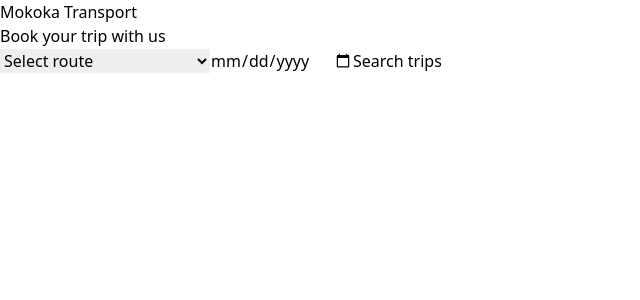
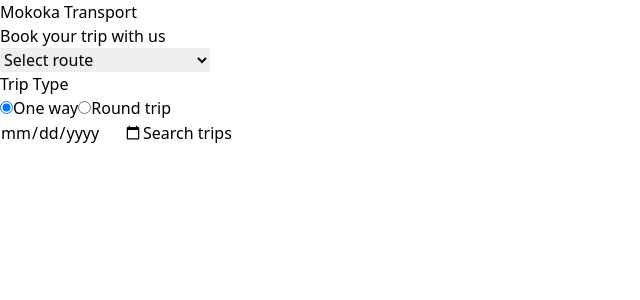
Before and after one commit to Gaone09/mokoka-transport-booking, a React app in the folder frontend/: page / in a window 1280 px wide. Shown: the top 300 px of the page, without its empty margins (0-640 px from the left). Built offline with nearby package versions, Linux system fonts and the light colour scheme; the HTML template or start-up script is replaced by a standard one.

Commit message:
Add one-way and round-trip selection with conditional return date

```diff
--- a/frontend/src/App.jsx
+++ b/frontend/src/App.jsx
@@ -2,11 +2,25 @@ import { useState } from "react";
 import { routes } from "./data/routes";
 
 function App() {
+  const [tripType, setTripType] = useState("one-way");
+  const [returnDate, setReturnDate] = useState("");
+
   const [selectedRoute, setSelectedRoute] = useState(null);
   const [pickup, setPickup] = useState("");
   const [dropoff, setDropoff] = useState("");
   const [date, setDate] = useState("");
   const [showTrips, setShowTrips] = useState(false);
+
+  const [selectedTrip, setSelectedTrip] = useState(null);
+  const [seatCount, setSeatCount] = useState(1);
+  const [bookingRef, setBookingRef] = useState("");
+  const [confirmed, setConfirmed] = useState(false);
+
+  const generateBookingRef = () => {
+    const routeCode = selectedRoute.id;
+    const random = Math.random().toString(36).substring(2, 7).toUpperCase();
+    return `MK-${routeCode}-${random}`;
+  };
 
   const isValidSelection = () => {
     if (!selectedRoute) return false;
@@ -36,6 +50,8 @@ function App() {
             setPickup("");
             setDropoff("");
             setShowTrips(false);
+            setSelectedTrip(null);
+            setConfirmed(false);
           }}
         >
           <option value="">Select route</option>
@@ -45,6 +61,37 @@ function App() {
             </option>
           ))}
         </select>
+
+        {/* Trip Type */}
+        <div className="mb-4">
+          <p className="font-medium mb-2">Trip Type</p>
+          <div className="flex gap-6">
+            <label className="flex items-center gap-2">
+              <input
+                type="radio"
+                name="tripType"
+                value="one-way"
+                checked={tripType === "one-way"}
+                onChange={() => {
+                  setTripType("one-way");
+                  setReturnDate("");
+                }}
+              />
+              One way
+            </label>
+
+            <label className="flex items-center gap-2">
+              <input
+                type="radio"
+                name="tripType"
+                value="round-trip"
+                checked={tripType === "round-trip"}
+                onChange={() => setTripType("round-trip")}
+              />
+              Round trip
+            </label>
+          </div>
+        </div>
 
         {/* Pickup */}
         {selectedRoute && (
@@ -84,16 +131,30 @@ function App() {
           </select>
         )}
 
-        {/* Date */}
+        {/* Departure Date */}
         <input
           type="date"
-          className="w-full p-3 mb-4 rounded-lg border"
+          className="w-full p-3 mb-3 rounded-lg border"
           value={date}
           onChange={(e) => {
             setDate(e.target.value);
             setShowTrips(false);
           }}
         />
+
+        {/* Return Date (Round Trip Only) */}
+        {tripType === "round-trip" && (
+          <input
+            type="date"
+            className="w-full p-3 mb-4 rounded-lg border"
+            value={returnDate}
+            min={date}
+            onChange={(e) => {
+              setReturnDate(e.target.value);
+              setShowTrips(false);
+            }}
+          />
+        )}
 
         {/* Validation */}
         {!isValidSelection() && pickup && dropoff && (
@@ -102,9 +163,14 @@ function App() {
           </p>
         )}
 
+        {/* Search Button */}
         <button
           className="w-full bg-accent text-white py-3 rounded-lg font-semibold disabled:opacity-50"
-          disabled={!isValidSelection() || !date}
+          disabled={
+            !isValidSelection() ||
+            !date ||
+            (tripType === "round-trip" && !returnDate)
+          }
           onClick={() => setShowTrips(true)}
         >
           Search trips
@@ -121,22 +187,74 @@ function App() {
                 className="bg-white p-4 mb-3 rounded-lg shadow"
               >
                 <p className="font-semibold">{selectedRoute.name}</p>
-
                 <p className="text-sm text-gray-600">
                   {pickup} → {dropoff}
                 </p>
-
                 <p className="text-sm text-gray-600">Departure: {trip.time}</p>
-
                 <p className="text-sm text-gray-600">
                   Seats available: {trip.capacity}
                 </p>
 
-                <button className="mt-3 w-full bg-primary text-white py-2 rounded-lg">
+                <button
+                  className="mt-3 w-full bg-primary text-white py-2 rounded-lg"
+                  onClick={() => {
+                    setSelectedTrip(trip);
+                    setSeatCount(1);
+                    setConfirmed(false);
+                  }}
+                >
                   Book this trip
                 </button>
               </div>
             ))}
+          </div>
+        )}
+
+        {/* Seat Selection */}
+        {selectedTrip && !confirmed && (
+          <div className="mt-6 bg-white p-4 rounded-lg shadow">
+            <h2 className="font-semibold mb-3">Passenger details</h2>
+
+            <p className="text-sm text-gray-600 mb-2">
+              {selectedRoute.name} — {selectedTrip.time}
+            </p>
+
+            <label className="block mb-2 text-sm font-medium">
+              Number of seats
+            </label>
+
+            <select
+              className="w-full p-3 mb-4 rounded-lg border"
+              value={seatCount}
+              onChange={(e) => setSeatCount(Number(e.target.value))}
+            >
+              {[1, 2, 3, 4, 5].map((n) => (
+                <option key={n} value={n} disabled={n > selectedTrip.capacity}>
+                  {n}
+                </option>
+              ))}
+            </select>
+
+            <button
+              className="w-full bg-accent text-white py-3 rounded-lg font-semibold"
+              onClick={() => {
+                if (seatCount > selectedTrip.capacity) return;
+                setBookingRef(generateBookingRef());
+                setConfirmed(true);
+              }}
+            >
+              Confirm booking
+            </button>
+          </div>
+        )}
+
+        {/* Confirmation */}
+        {confirmed && (
+          <div className="mt-6 bg-green-50 border border-green-300 p-4 rounded-lg">
+            <h2 className="font-bold text-green-700 mb-2">Booking confirmed</h2>
+            <p className="text-sm">
+              Booking reference: <strong>{bookingRef}</strong>
+            </p>
           </div>
         )}
       </main>
```
